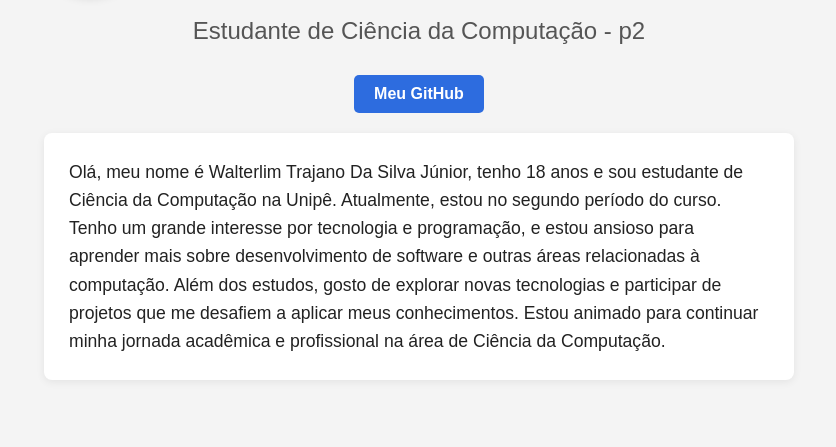
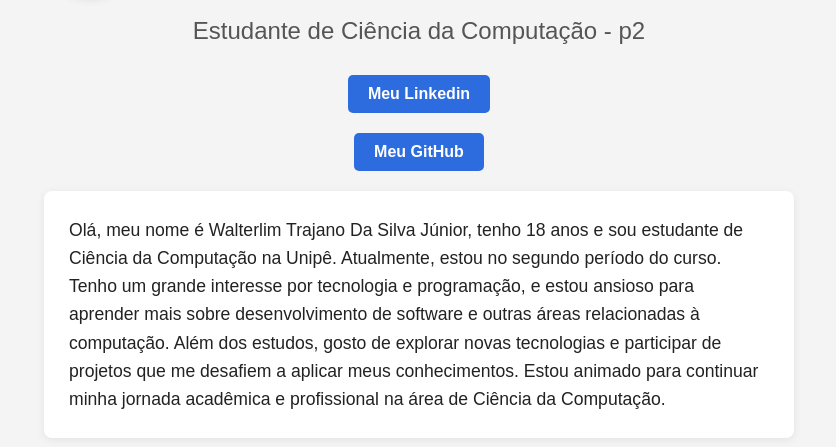
Before and after one commit to walterlimtrajano/exerciciosFrontEnd, a plain HTML site: page aula1/index.html in a window 1280 px wide. Shown: the part 159-606 px from the top of the page, without its empty margins (221-1057 px from the left). Drawn offline with Linux system fonts and the light colour scheme.

Commit message:
adicionando link do meu linkedin.

```diff
--- a/aula1/index.html
+++ b/aula1/index.html
@@ -12,7 +12,8 @@
         <h1>Walterlim Trajano Da Silva Júnior</h1>
     </div>
     <h2>Estudante de Ciência da Computação - p2</h2>
-    <a href="https://github.com/walterlimtrajano" target="_blank">Meu GitHub</a>
+    <a href="https://www.linkedin.com/in/walterlim-trajano-b01b99353/" target="_blank"> Meu Linkedin </a>
+    <a href="https://github.com/walterlimtrajano" target="_blank"> Meu GitHub </a>
     <p>Olá, meu nome é Walterlim Trajano Da Silva Júnior, tenho 18 anos e sou estudante de Ciência da Computação na Unipê. Atualmente, estou no segundo período do curso. Tenho um grande interesse por tecnologia e programação, e estou ansioso para aprender mais sobre desenvolvimento de software e outras áreas relacionadas à computação. Além dos estudos, gosto de explorar novas tecnologias e participar de projetos que me desafiem a aplicar meus conhecimentos. Estou animado para continuar minha jornada acadêmica e profissional na área de Ciência da Computação.</p>
 </body>
 </html>
```
